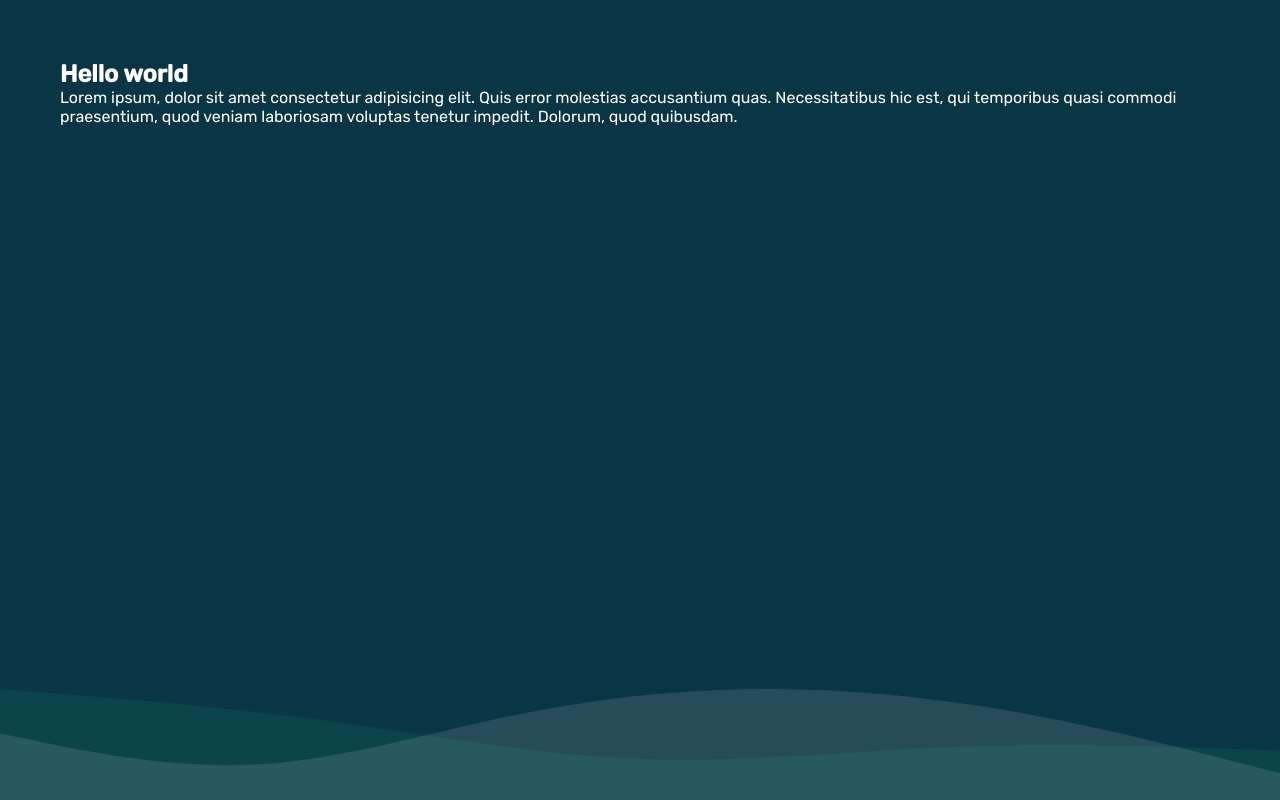
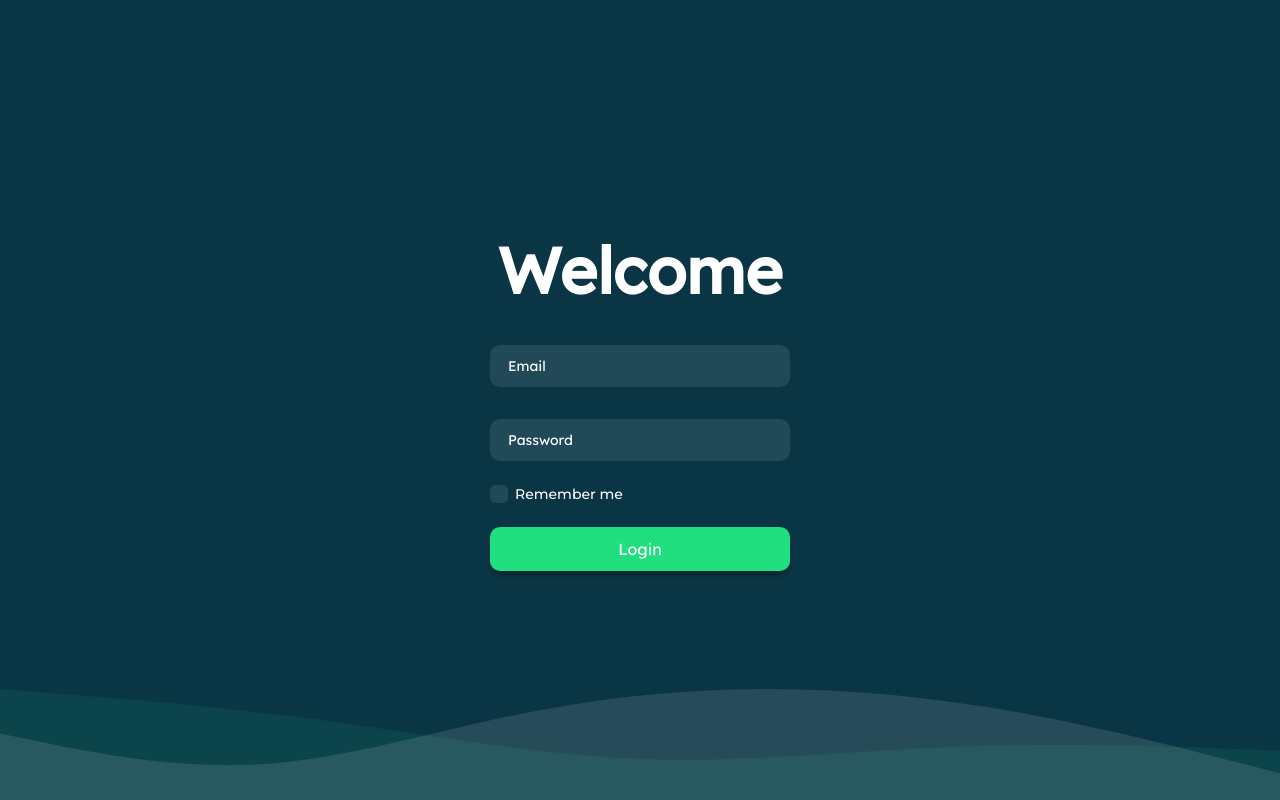
Before and after one commit to aliiev/codestorm-task, a React (Create React App) app: page / in a window 1280 px wide. Built offline with nearby package versions, Linux system fonts and the light colour scheme.

Commit message:
Created Login page

```diff
--- a/public/index.html
+++ b/public/index.html
@@ -3,7 +3,7 @@
   <head>
     <meta charset="utf-8" />
     <link rel="icon" href="%PUBLIC_URL%/favicon.ico" />
-    <meta name="viewport" content="width=device-width, initial-scale=1" />
+    <meta name="viewport" content="width=device-width, initial-scale=1, maximum-scale=1, user-scalable=no" />
     <meta name="theme-color" content="#093545" />
     <meta name="description" content="CodeStorm test task" />
     <link rel="apple-touch-icon" href="%PUBLIC_URL%/logo192.png" />
--- a/src/App.scss
+++ b/src/App.scss
@@ -1,10 +1,17 @@
 @import url('https://fonts.googleapis.com/css2?family=Lexend+Deca&family=Montserrat:wght@500&family=Rubik:wght@400;500&display=swap');
 
+// VARIABLES
 $body-bg: #093545;
 $body-color: #ffffff;
 $controls-bg: #224957;
 $primary: #20df7f;
 
+// FUNCTIONS
+@function shade($color, $percentage) {
+  @return mix(black, $color, $percentage);
+}
+
+// BASE SETUP
 * {
   margin: 0;
   padding: 0;
@@ -15,12 +22,134 @@ body {
   background: url('./images/background.svg') bottom no-repeat;
   background-size: contain;
   background-color: $body-bg;
+  display: flex;
+  justify-content: center;
+  align-items: center;
   min-height: 100vh;
   font-family: 'Rubik';
   font-size: 16px;
   color: $body-color;
 }
 
-.wrapper {
-  padding: 60px;
+// COMPONENTS
+.form-control {
+  background: $controls-bg;
+  border: none;
+  border-radius: 10px;
+  width: 100%;
+  padding: 12px 18px;
+  font-family: 'Lexend Deca';
+  font-size: 14px;
+  color: $body-color;
+
+  &::placeholder {
+    color: inherit;
+    opacity: 1;
+  }
+
+  &:focus {
+    outline: 4px shade($controls-bg, 15%) solid;
+  }
 }
+
+.form-check {
+  position: relative;
+  display: flex;
+  padding-left: 25px;
+  cursor: pointer;
+  user-select: none;
+
+  &:hover .form-input ~ .form-checkmark {
+    background: shade($controls-bg, 15%);
+  }
+
+  .form-input {
+    position: absolute;
+    display: none;
+    width: 0;
+    height: 0;
+    opacity: none;
+    cursor: pointer;
+
+    &:checked ~ .form-checkmark:after {
+      display: block;
+    }
+  }
+
+  .form-label {
+    font-family: 'Montserrat';
+    font-weight: 500;
+    font-size: 14px;
+  }
+
+  .form-checkmark {
+    position: absolute;
+    background: $controls-bg;
+    width: 18px;
+    height: 18px;
+    border-radius: 5px;
+    top: 0;
+    left: 0;
+    transition: background .15s ease-in-out;
+
+    &:after {
+      position: absolute;
+      display: none;
+      content: '';
+      width: 4px;
+      height: 8px;
+      border: #ffffff solid;
+      border-width: 0 2px 2px 0;
+      left: 6px;
+      top: 3px;
+      transform: rotate(45deg);
+    }
+  }
+}
+
+.btn {
+  background: $primary;
+  border: none;
+  border-radius: 10px;
+  width: 100%;
+  padding: 12px 18px;
+  font-family: 'Lexend Deca';
+  font-size: 16px;
+  text-align: center;
+  color: $body-color;
+  cursor: pointer;
+  box-shadow: 0px 4px 4px rgba(0, 0, 0, 0.3);
+  transition: background .15s ease-in-out;
+
+  &:hover {
+    background: shade($primary, 15%);
+  }
+
+  &:focus {
+    outline: 4px shade($primary, 25%) solid;
+  }
+}
+
+// PAGES
+.login-page {
+  width: 300px;
+
+  .title {
+    font-family: 'Lexend Deca';
+    font-size: 64px;
+    text-align: center;
+    margin-bottom: 35px;
+  }
+
+  .form-control {
+    margin-bottom: 32px;
+
+    & ~ .form-control {
+      margin-bottom: 24px;
+    }
+  }
+
+  .form-check {
+    margin-bottom: 24px;
+  }
+}
--- a/src/App.tsx
+++ b/src/App.tsx
@@ -1,10 +1,10 @@
+import Login from './pages/Login'
 import './App.scss'
 
 export default function App() {
   return (
-    <div className="wrapper">
-      <h2>Hello world</h2>
-      <p>Lorem ipsum, dolor sit amet consectetur adipisicing elit. Quis error molestias accusantium quas. Necessitatibus hic est, qui temporibus quasi commodi praesentium, quod veniam laboriosam voluptas tenetur impedit. Dolorum, quod quibusdam.</p>
-    </div>
+    <>
+      <Login />
+    </>
   )
 }
--- /dev/null
+++ b/src/components/Checkbox.tsx
@@ -0,0 +1,15 @@
+interface Props {
+  label: string
+  checked?: boolean,
+  onChange?: (e: React.ChangeEvent<HTMLInputElement>) => void
+}
+
+export default function Checkbox({label, checked = false, onChange}: Props) {
+  return (
+    <label className="form-check">
+      <span className="form-label">{label}</span>
+      <input className="form-input" type="checkbox" defaultChecked={checked} onChange={onChange} />
+      <span className="form-checkmark"></span>
+    </label>
+  )
+}
--- /dev/null
+++ b/src/components/Input.tsx
@@ -0,0 +1,11 @@
+interface Props {
+  type?: string,
+  placeholder: string,
+  onChange?: (e: React.ChangeEvent<HTMLInputElement>) => void
+}
+
+export default function Input({type = 'text', placeholder, onChange}: Props) {
+  return (
+    <input className="form-control" type={type} placeholder={placeholder} onChange={onChange} />
+  )
+}
--- /dev/null
+++ b/src/pages/Login.tsx
@@ -0,0 +1,14 @@
+import Input from '../components/Input'
+import Checkbox from '../components/Checkbox'
+
+export default function Login() {
+  return (
+    <div className="login-page">
+      <h1 className="title">Welcome</h1>
+      <Input type="text" placeholder="Email" />
+      <Input type="password" placeholder="Password" />
+      <Checkbox label="Remember me" />
+      <button className="btn">Login</button>
+    </div>
+  )
+}
```
